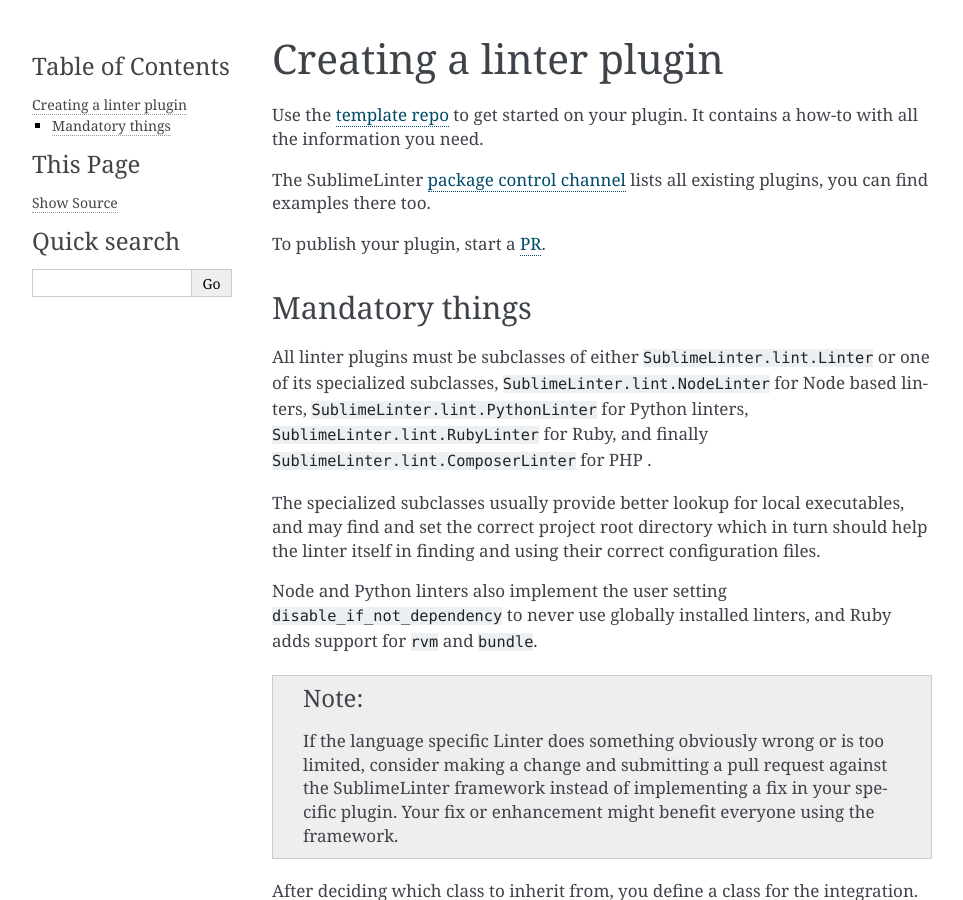
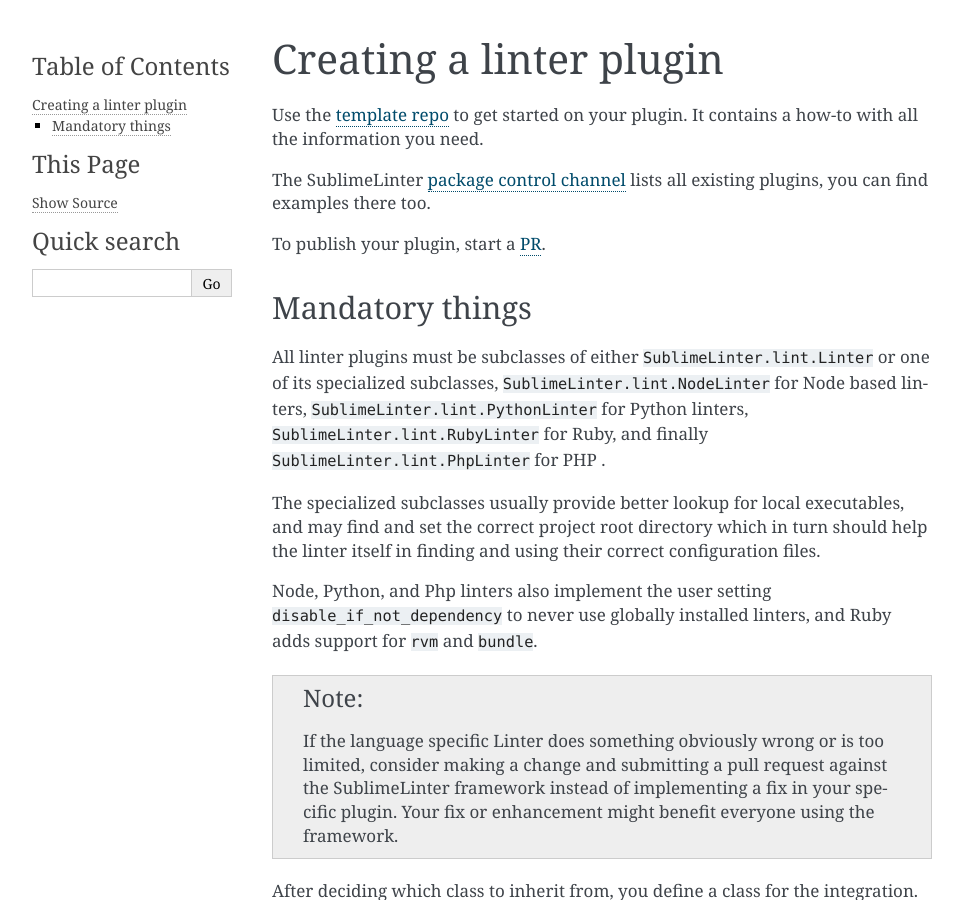
Before and after one commit to SublimeLinter/SublimeLinter, a Sphinx documentation site: the page built from docs/linter_plugin.rst, in a window 1280 px wide and 900 px high. Shown: the whole window, without its empty margins (148-1111 px from the left). Built offline with Sphinx 7.4.7, drawn with Linux system fonts in a browser that asks for light colours.

Commit message:
Document that Php learned `disable_if_not_dependency`

```diff
--- a/docs/linter_plugin.rst
+++ b/docs/linter_plugin.rst
@@ -13,11 +13,11 @@
 Mandatory things
 ----------------
 
-All linter plugins must be subclasses of either ``SublimeLinter.lint.Linter`` or  one of its specialized subclasses, ``SublimeLinter.lint.NodeLinter`` for Node based linters, ``SublimeLinter.lint.PythonLinter`` for Python linters, ``SublimeLinter.lint.RubyLinter`` for Ruby, and finally ``SublimeLinter.lint.ComposerLinter`` for PHP .
+All linter plugins must be subclasses of either ``SublimeLinter.lint.Linter`` or  one of its specialized subclasses, ``SublimeLinter.lint.NodeLinter`` for Node based linters, ``SublimeLinter.lint.PythonLinter`` for Python linters, ``SublimeLinter.lint.RubyLinter`` for Ruby, and finally ``SublimeLinter.lint.PhpLinter`` for PHP .
 
 The specialized subclasses usually provide better lookup for local executables, and may find and set the correct project root directory which in turn should help the linter itself in finding and using their correct configuration files.
 
-Node and Python linters also implement the user setting ``disable_if_not_dependency`` to never use globally installed linters, and Ruby adds support for ``rvm`` and ``bundle``.
+Node, Python, and Php linters also implement the user setting ``disable_if_not_dependency`` to never use globally installed linters, and Ruby adds support for ``rvm`` and ``bundle``.
 
 .. note::
 
--- a/docs/linter_settings.rst
+++ b/docs/linter_settings.rst
@@ -42,10 +42,10 @@
     Please note that we differentiate three states for `disable`.
 
 
-disable_if_not_dependency - *Python/Node only*
-~~~~~~~~~~~~~~~~~~~~~~~~~~~~~~~~~~~~~~~~~~~~~~
+disable_if_not_dependency - *Python/Node/Php only*
+~~~~~~~~~~~~~~~~~~~~~~~~~~~~~~~~~~~~~~~~~~~~~~~~~~
 
-For both, Python and Node, SublimeLinter has sophisticated ways to
+For Python, Node and Php, SublimeLinter has sophisticated ways to
 find *locally* installed tools.
 
 When the `disable_if_not_dependency` setting is set to `true`, SublimeLinter
```
Also changed, not shown: 1 other file.
